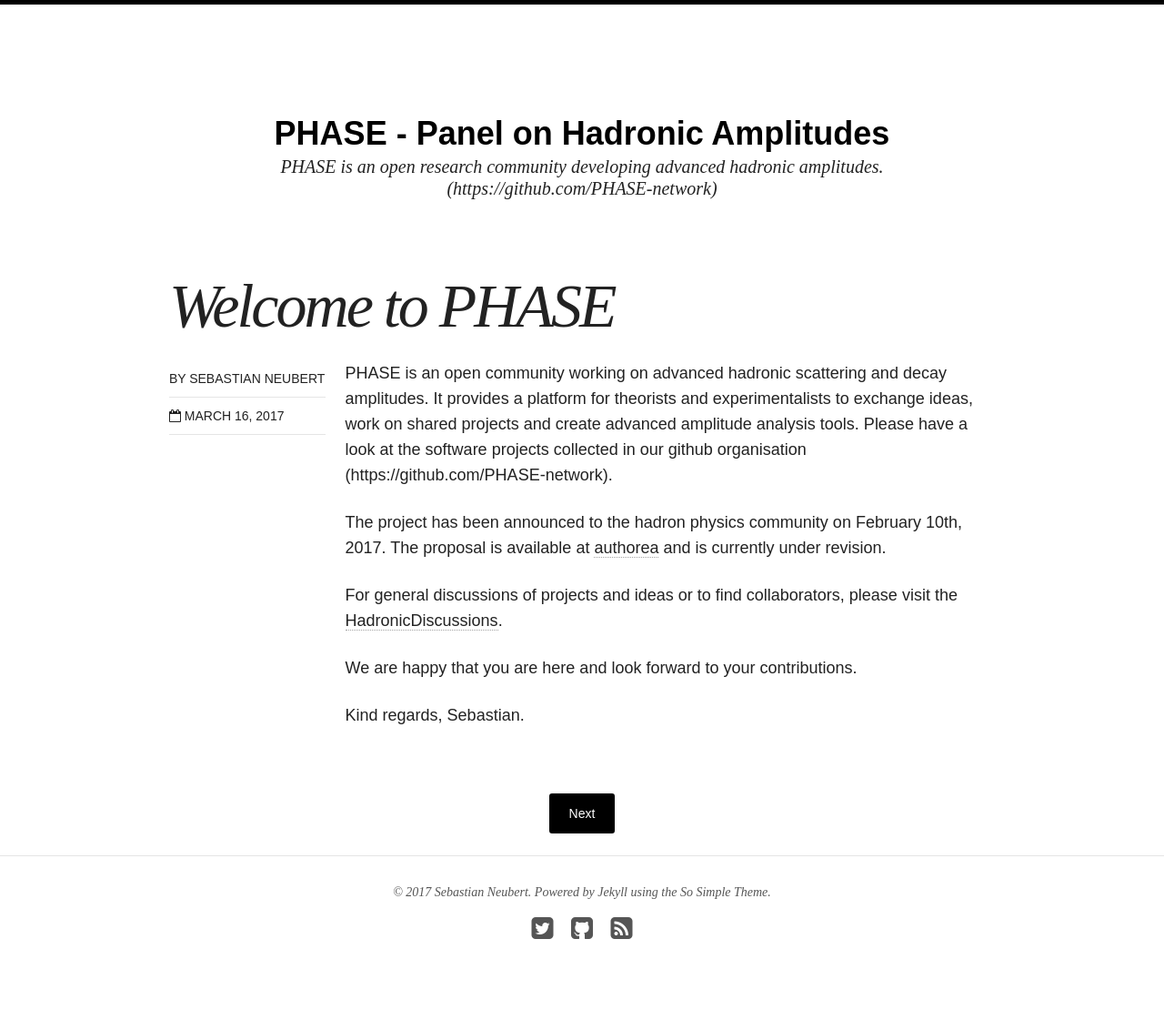
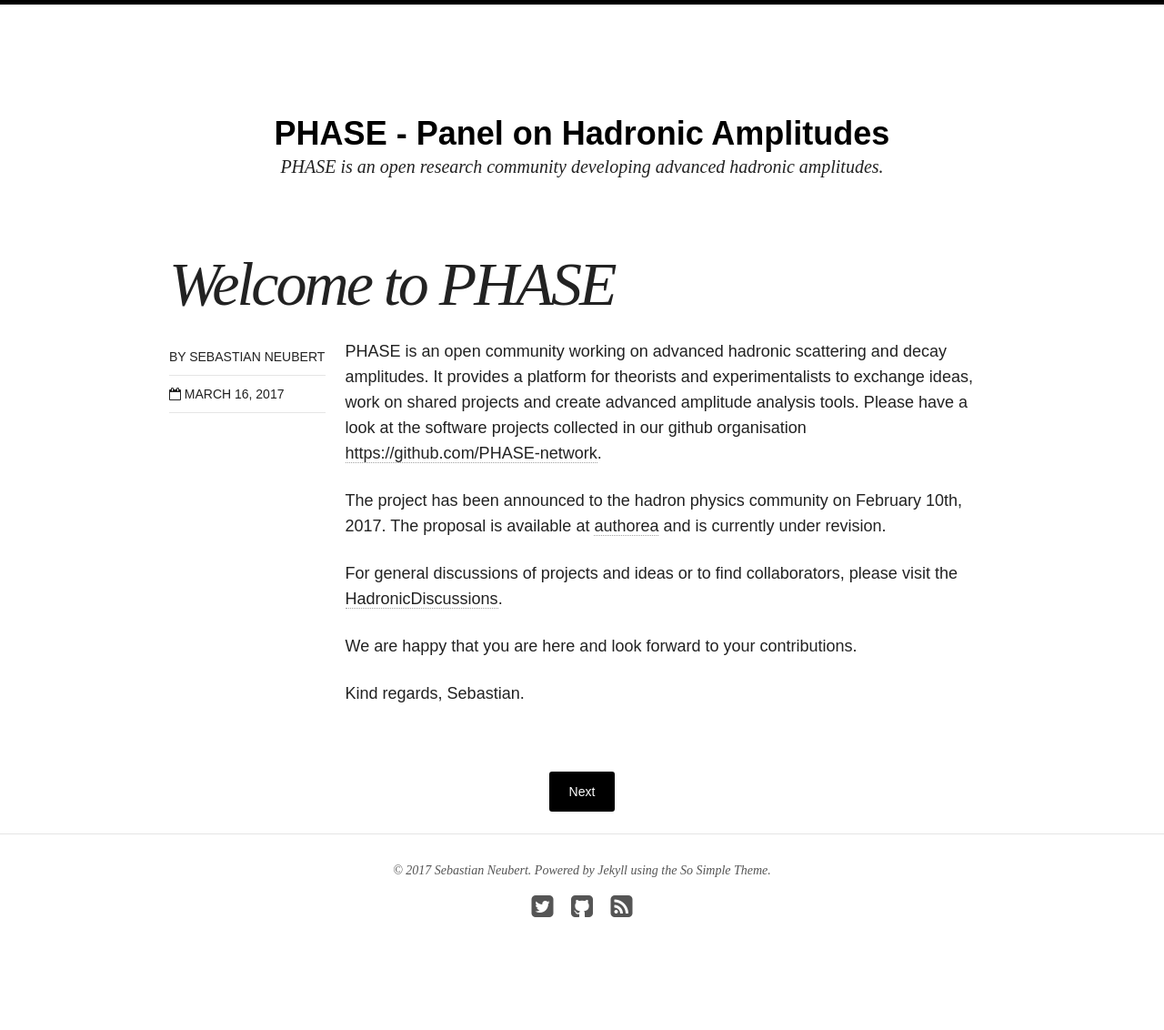
Before and after one commit to PHASE-network/PHASE-network.github.io, a Jekyll site: the page built from _posts/blog/2017-03-17-welcome-to-phase.md, in a window 1280 px wide. Shown: the whole page at 91% size. Built offline with Jekyll 4.4.1, drawn with Linux system fonts in a browser that asks for light colours; nearby versions of some CDN libraries; after the commit the page ends 1108 px from its top, so only the background shows below that.

Commit message:
added fixing links

```diff
--- a/_config.yml
+++ b/_config.yml
@@ -2,7 +2,7 @@
 
 title: PHASE - Panel on Hadronic Amplitudes
 locale: en_US
-description: PHASE is an open research community developing advanced hadronic amplitudes. <BR> (https://github.com/PHASE-network)
+description: PHASE is an open research community developing advanced hadronic amplitudes. <BR> <https://github.com/PHASE-network>
 logo:
 search: true
 url: https://phase-network.github.io/
--- a/_posts/blog/2017-03-17-welcome-to-phase.md
+++ b/_posts/blog/2017-03-17-welcome-to-phase.md
@@ -14,7 +14,7 @@
 PHASE is an open community working on advanced hadronic scattering and decay amplitudes.
 It provides a platform for theorists and experimentalists to exchange ideas, work on
 shared projects and create advanced amplitude analysis tools. Please have a look at the
-software projects collected in our github organisation (https://github.com/PHASE-network).
+software projects collected in our github organisation <https://github.com/PHASE-network>.
 
 The project has been announced to the hadron physics community on February 10th, 2017.
 The proposal is available at [authorea](https://goo.gl/5o36g5) and is currently
```
